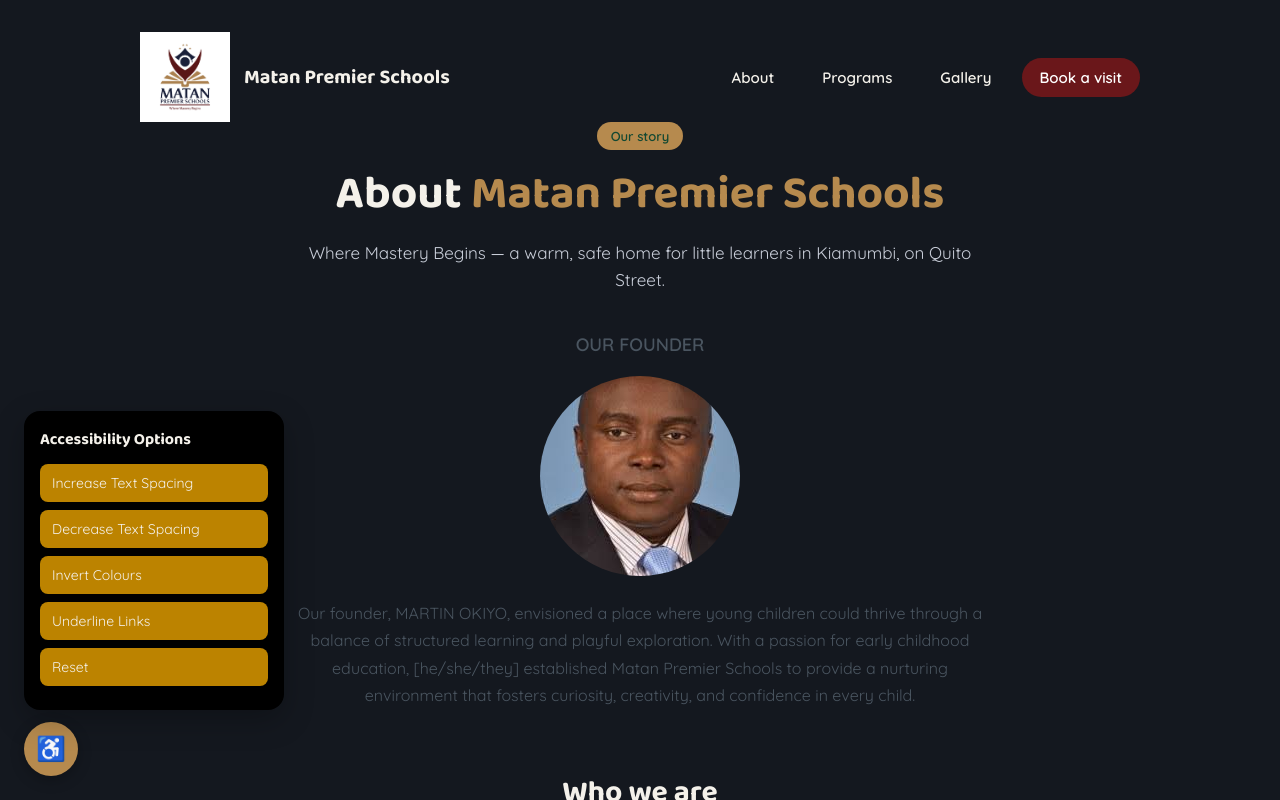
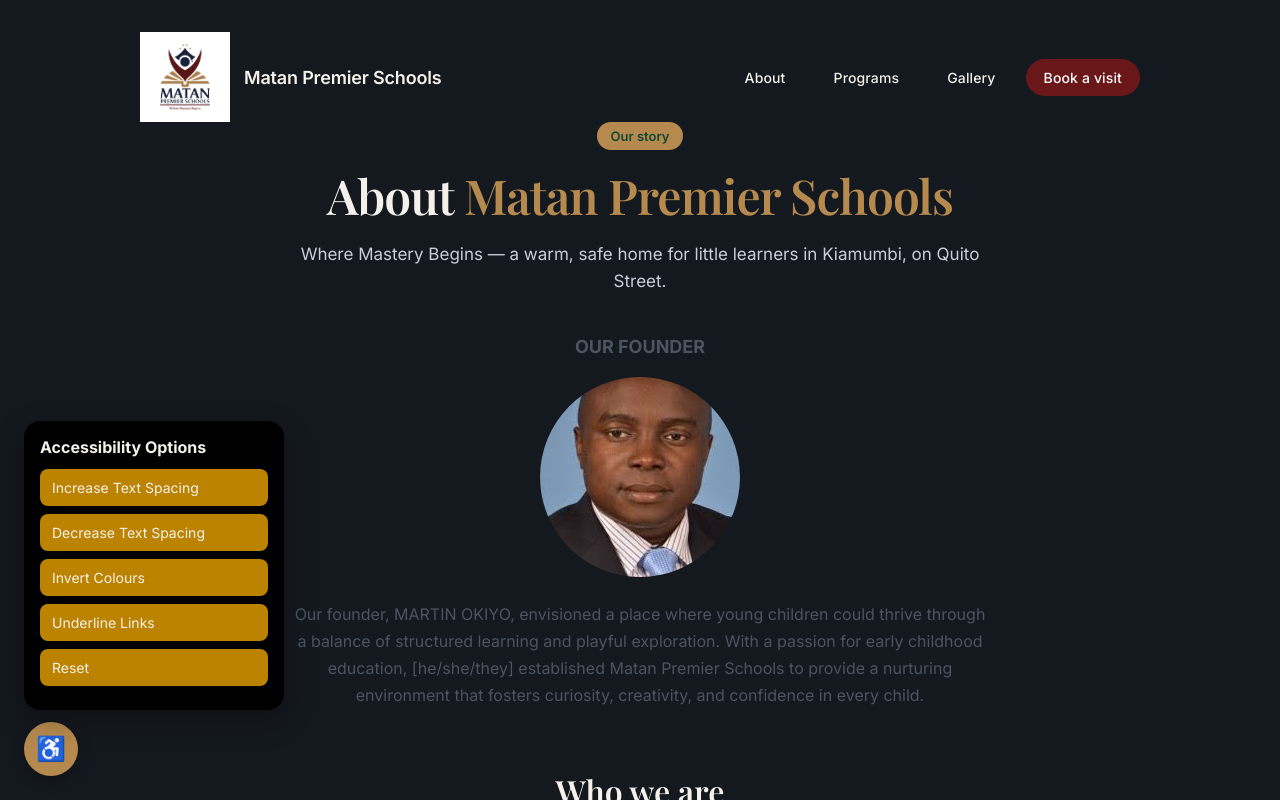
Before and after one commit to waynewonder1/matan-premier-school, a plain HTML site: page about.html in a window 1280 px wide. Both pictures are taken after a click on the button "Accessibility options". Shown: the top 800 px of the page. Drawn offline with nearby package versions, Linux system fonts and the light colour scheme.

Commit message:
font changes

```diff
--- a/about.html
+++ b/about.html
@@ -5,7 +5,9 @@
 <meta name="viewport" content="width=device-width, initial-scale=1.0">
 <title>About Us — Matan Premier Schools</title>
 <link rel="preconnect" href="https://fonts.googleapis.com">
-<link href="https://fonts.googleapis.com/css2?family=Baloo+2:wght@500;700&family=Quicksand:wght@400;600&display=swap" rel="stylesheet">
+<link rel="preconnect" href="https://fonts.gstatic.com" crossorigin>
+
+<link href="https://fonts.googleapis.com/css2?family=Inter:wght@400;500;600;700&family=Playfair+Display:wght@500;600;700&display=swap" rel="stylesheet">
 <link rel="stylesheet" href="style.css">
 </head>
 <body>
--- a/style.css
+++ b/style.css
@@ -27,7 +27,7 @@
 }
 
 body {
-  font-family: 'Quicksand', sans-serif;
+  font-family: 'Inter', sans-serif;
   background: var(--cream);
   color: var(--ink);
 }
@@ -60,9 +60,10 @@
   align-items: center;
   gap: 14px;
 
-  font-family: 'Baloo 2', sans-serif;
-  font-weight: 700;
-  font-size: 20px;
+  font-family: 'Inter', sans-serif;
+font-weight: 600;
+font-size: 18px;
+letter-spacing: -0.01em;
 
   color: var(--ink);
   text-decoration: none;
@@ -86,12 +87,21 @@
   position: relative;
   color: var(--ink);
   text-decoration: none;
-  font-weight: 600;
-  font-size: 15px;
+
+  font-family: 'Inter', sans-serif;
+  font-weight: 500;
+  font-size: 14px;
+  letter-spacing: 0.01em;
+
   margin-left: 12px;
   padding: 10px 18px;
   border-radius: 999px;
-  transition: background 0.25s ease, color 0.25s ease,  transform 0.25s ease;;
+
+  transition:
+    background 0.25s ease,
+    color 0.25s ease,
+    transform 0.25s ease;
+
   display: inline-block;
 }
 
@@ -215,9 +225,11 @@
 }
 
 h1 {
-  font-family: 'Baloo 2', sans-serif;
-  font-size: 46px;
+  font-family: 'Playfair Display', serif;
+  font-size: 48px;
+  font-weight: 600;
   line-height: 1.15;
+  letter-spacing: -0.02em;
   margin-bottom: 18px;
 }
 
@@ -319,8 +331,9 @@
 }
 
 .card h3 {
-  font-family: 'Baloo 2', sans-serif;
-  font-size: 18px;
+  font-family: 'Playfair Display', serif;
+  font-size: 20px;
+  font-weight: 600;
   margin-bottom: 8px;
 }
 
@@ -340,8 +353,9 @@
 }
 
 .gallery h2 {
-  font-family: 'Baloo 2', sans-serif;
-  font-size: 30px;
+    font-family: 'Playfair Display', serif;
+  font-weight: 600;
+  font-size: 32px;
   margin-bottom: 30px;
   color: var(--ink);
 }
@@ -404,10 +418,10 @@
 }
 
 .program-text h2 {
-  font-family: 'Baloo 2', sans-serif;
+  font-family: 'Playfair Display', serif;
   font-size: 32px;
   color: #fff;
-  text-transform: uppercase;
+
   margin-bottom: 14px;
 }
 
@@ -491,7 +505,7 @@
 }
 
 .social-row h2 {
-  font-family: 'Baloo 2', sans-serif;
+  font-family: 'Playfair Display', serif;
   font-size: 22px;
   color: var(--navy);
   margin-bottom: 20px;
@@ -553,7 +567,7 @@
 }
 
 .footer-grid h3 {
-  font-family: 'Baloo 2', sans-serif;
+  font-family: 'Playfair Display', serif;
   font-size: 16px;
   color: var(--sun);
   text-transform: uppercase;
@@ -606,7 +620,7 @@
 }
 
 .contact-info h3 {
-  font-family: 'Baloo 2', sans-serif;
+  font-family: 'Playfair Display', serif;
   font-size: 20px;
   color: var(--maroon);
   margin-bottom: 20px;
@@ -643,7 +657,7 @@
   padding: 12px 14px;
   border: 2px solid #e5ded1;
   border-radius: 10px;
-  font-family: 'Quicksand', sans-serif;
+  font-family: 'Inter', sans-serif;
   font-size: 14px;
   margin-bottom: 18px;
 }
@@ -839,7 +853,7 @@
 }
 
 .a11y-panel h4 {
-  font-family: 'Baloo 2', sans-serif;
+  font-family: 'Inter', sans-serif;
   font-size: 16px;
   margin-bottom: 12px;
 }
@@ -853,7 +867,7 @@
   border-radius: 8px;
   padding: 10px 12px;
   margin-bottom: 8px;
-  font-family: 'Quicksand', sans-serif;
+  font-family: 'Inter', sans-serif;
   font-size: 14px;
   cursor: pointer;
   color: var(--ink);
```
